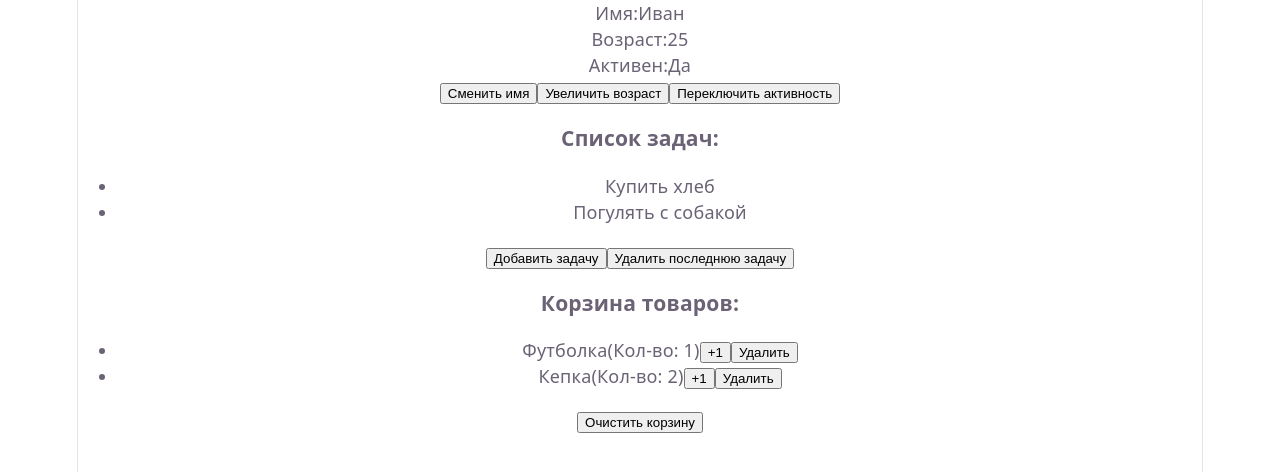
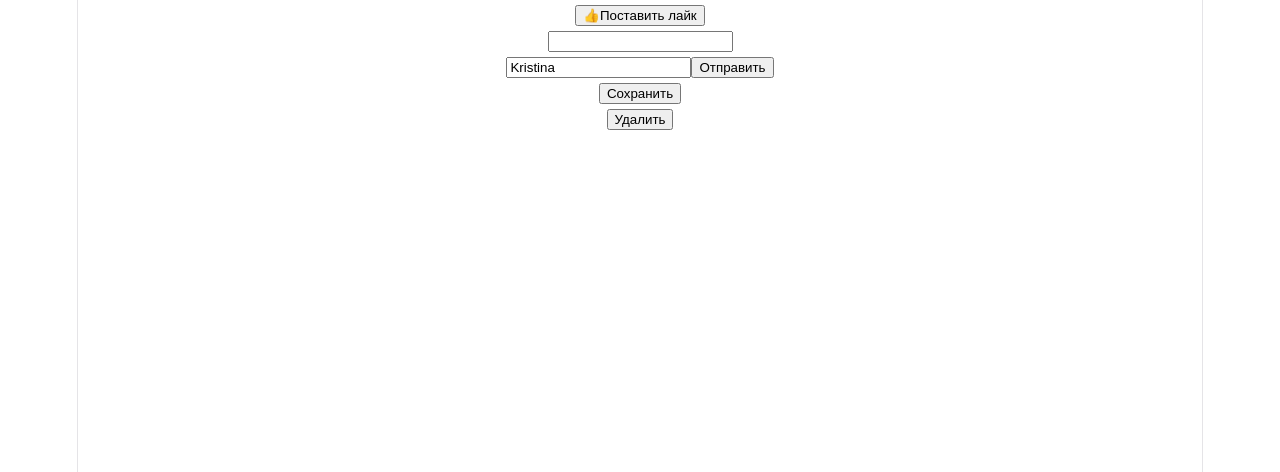
Before and after one commit to Krystsina-H/react-homeworks, a React (Vite) app: page / in a window 1280 px wide. Shown: the top 472 px of the page. Built offline with nearby package versions, Linux system fonts and the light colour scheme.

Commit message:
события

```diff
--- a/src/App.jsx
+++ b/src/App.jsx
@@ -1,13 +1,26 @@
-import ShoppingCart from './components/ShoppingCart'
-import ToDo from './components/ToDo'
-import UserProfil from './components/UserProfil'
+import ActionButton from './components/ActionButton'
+import ClickPractice from './components/ClickPractice'
+import FormPractice from './components/FormPractice'
+import InputPractice from './components/InputPractice'
 
 function App() {
   return (
     <div>
-      <UserProfil />
-      <ToDo />
-      <ShoppingCart />
+      <ClickPractice />
+      <InputPractice />
+      <FormPractice />
+      <ActionButton
+        buttonText={'Сохранить'}
+        func={() => {
+          console.log('Сохранено')
+        }}
+      />
+      <ActionButton
+        buttonText={'Удалить'}
+        func={() => {
+          console.log('Удалено')
+        }}
+      />
     </div>
   )
 }
--- /dev/null
+++ b/src/components/ActionButton.jsx
@@ -0,0 +1,8 @@
+const ActionButton = ({ buttonText, func }) => {
+  return (
+    <div>
+      <button onClick={func}>{buttonText}</button>
+    </div>
+  )
+}
+export default ActionButton
--- /dev/null
+++ b/src/components/ClickPractice.jsx
@@ -0,0 +1,22 @@
+const ClickPractice = () => {
+  const handleClick = (event) => {
+    console.log('--------------')
+    console.log('event.target:', event.target)
+    console.log('event.currentTarget:', event.currentTarget)
+    console.log('event.target.tagName:', event.target.tagName)
+    console.log('event.currentTarget.tagName:', event.currentTarget.tagName)
+    console.log('--------------')
+  }
+  return (
+    <div>
+      <button onClick={handleClick}>
+        <span>👍</span>
+        <span>Поставить лайк</span>
+      </button>
+    </div>
+  )
+}
+export default ClickPractice
+
+//event.currentTarget всегда button, т.к. зависит от того, к чему привязан обраюотчик событий (а привязан к button).
+//event.target зависит от элемента, на котором именно произошло событие (поэтому меняется:span, span, button)
--- /dev/null
+++ b/src/components/FormPractice.jsx
@@ -0,0 +1,17 @@
+const FormPractice = () => {
+  const handleSubmit = (e) => {
+    e.preventDefault()
+    console.log('Форма отправлена')
+    console.log('e.currentTarget:', e.currentTarget)
+  }
+  return (
+    <div>
+      <form onSubmit={handleSubmit}>
+        <input type="text" value={'Kristina'} />
+        <button type="submit">Отправить</button>
+      </form>
+    </div>
+  )
+}
+export default FormPractice
+//input с фиксированным значением, просто показала, что работает отправка без перезагрузки
--- /dev/null
+++ b/src/components/InputPractice.jsx
@@ -0,0 +1,30 @@
+const InputPractice = () => {
+  const handleChange = (e) => {
+    console.log(e.target.value)
+  }
+
+  const handleFocus = () => {
+    console.log('поле получило фокус')
+  }
+
+  const handleBlur = () => {
+    console.log('поле потеряло фокус')
+  }
+
+  const handleKey = (e) => {
+    if (e.key === 'Enter') {
+      console.log('Нажат Enter')
+    }
+  }
+  return (
+    <div>
+      <input
+        onChange={handleChange}
+        onFocus={handleFocus}
+        onBlur={handleBlur}
+        onKeyDown={handleKey}
+      />
+    </div>
+  )
+}
+export default InputPractice
--- a/src/components/ShoppingCart.jsx
+++ /dev/null
@@ -1,42 +0,0 @@
-import { useState } from 'react'
-const ShoppingCart = () => {
-  const [cart, setCart] = useState([
-    { id: 1, title: 'Футболка', count: 1 },
-    { id: 2, title: 'Кепка', count: 2 },
-  ])
-  const handleClickAdd = (id) => {
-    setCart((prev) =>
-      prev.map((item) =>
-        item.id === id ? { ...item, count: item.count + 1 } : item
-      )
-    )
-  }
-  const handleClickDelete = (id) => {
-    setCart((prev) => prev.filter((item) => item.id !== id))
-  }
-  return (
-    <div>
-      <h3>Корзина товаров:</h3>
-      {cart.length === 0 ? (
-        <p>Корзина пуста</p>
-      ) : (
-        <>
-          <ul>
-            {cart.map((item) => (
-              <li key={item.id}>
-                {item.title}(Кол-во: {item.count})
-                <button onClick={() => handleClickAdd(item.id)}>+1</button>
-                <button onClick={() => handleClickDelete(item.id)}>
-                  Удалить
-                </button>
-              </li>
-            ))}
-          </ul>
-        </>
-      )}
-
-      <button onClick={() => setCart([])}>Очистить корзину</button>
-    </div>
-  )
-}
-export default ShoppingCart
--- a/src/components/ToDo.jsx
+++ /dev/null
@@ -1,47 +0,0 @@
-import { useState } from 'react'
-const ToDo = () => {
-  const [tasks, setTasks] = useState(['Купить хлеб', 'Погулять с собакой'])
-
-  const randomTasks = [
-    'Помыть посуду',
-    'Сделать уборку',
-    'Полить цветы',
-    'Прочитать книгу',
-    'Сходить в магазин',
-    'Позвонить маме',
-    'Сделать зарядку',
-    'Выучить 10 слов',
-    'Написать письмо',
-    'Заплатить за интернет',
-  ]
-
-  const handleAddTask = () => {
-    const randomIndex = Math.floor(Math.random() * randomTasks.length)
-    const randomTask = randomTasks[randomIndex]
-    setTasks([...tasks, randomTask])
-  }
-
-  const handleDeleteTask = () => {
-    setTasks((prevTasks) => {
-      const newTasks = [...prevTasks]
-      newTasks.pop()
-      return newTasks
-    })
-  }
-
-  return (
-    <div>
-      <h3>Список задач:</h3>
-      <div>
-        <ul>
-          {tasks.map((item) => (
-            <li key={item}> {item}</li>
-          ))}
-        </ul>
-      </div>
-      <button onClick={handleAddTask}>Добавить задачу</button>
-      <button onClick={handleDeleteTask}>Удалить последнюю задачу</button>
-    </div>
-  )
-}
-export default ToDo
--- a/src/components/UserProfil.jsx
+++ /dev/null
@@ -1,38 +0,0 @@
-import { useState } from 'react'
-
-const UserProfil = () => {
-  const [user, setUser] = useState({
-    name: 'Иван',
-    age: 25,
-    isActive: true,
-  })
-
-  const handleClickName = () => {
-    setUser((prevUser) => ({
-      ...prevUser,
-      name: prevUser.name === 'Иван' ? 'Петя' : 'Иван',
-    }))
-  }
-
-  const handleClickAge = () => {
-    setUser((prevUser) => ({ ...prevUser, age: prevUser.age + 1 }))
-  }
-
-  const handleToggleActive = () => {
-    setUser((prevUser) => ({
-      ...prevUser,
-      isActive: !prevUser.isActive,
-    }))
-  }
-  return (
-    <div>
-      <p>Имя:{user.name}</p>
-      <p>Возраст:{user.age}</p>
-      <p>Активен:{user.isActive ? 'Да' : 'Нет'}</p>
-      <button onClick={handleClickName}>Сменить имя</button>
-      <button onClick={handleClickAge}>Увеличить возраст</button>
-      <button onClick={handleToggleActive}>Переключить активность</button>
-    </div>
-  )
-}
-export default UserProfil
```
